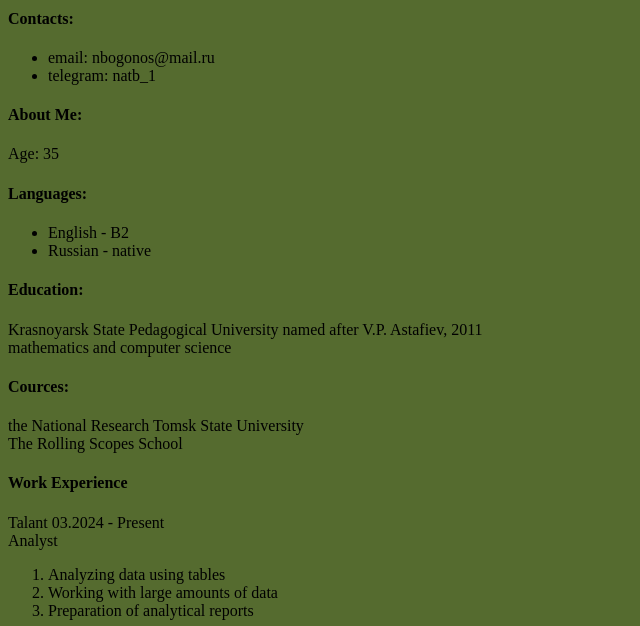
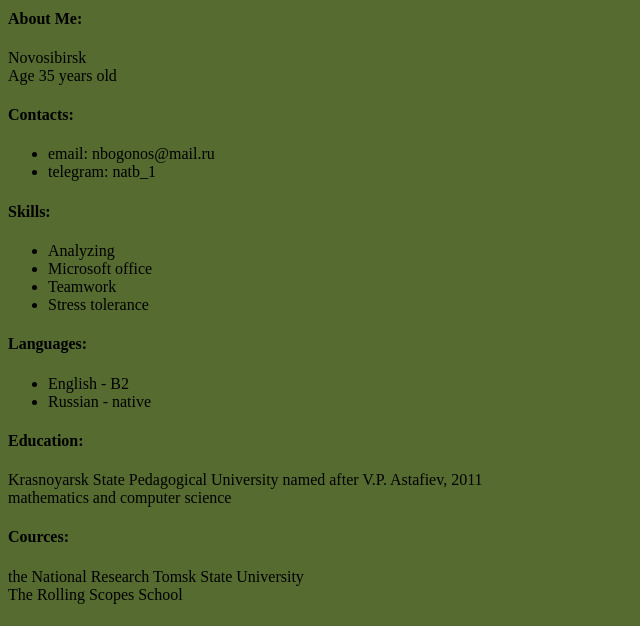
Before and after one commit to NataliaWeb02/rsschool-cv, a plain HTML site: page index.html in a window 1280 px wide. Shown: the part 374-1000 px from the top of the page, without its empty margins (0-640 px from the left). Drawn offline with Linux system fonts and the light colour scheme.

Commit message:
feat: add imaged, new info

```diff
--- a/index.html
+++ b/index.html
@@ -9,17 +9,27 @@
 </head>
 
 <body>
-    <h1>Natalia Bogonos</h1>
-    <img src="./assets/img/photo_5202037451336572561_y.jpg" alt="It must be photo here" height="200">
+    <main>
+        <h1>Natalia Bogonos</h1>
+        <img src="./assets/img/photo_5202037451336572561_y.jpg" alt="It must be photo here" height="200">
+    </main>
     <h4>Desired Position:</h4>
     Junior Frontend Developer
+    <h4>About Me:</h4>
+    Novosibirsk
+    <br>Age 35 years old
     <h4>Contacts:</h4>
     <ul>
         <li>email: nbogonos@mail.ru</li>
         <li>telegram: natb_1</li>
     </ul>
-    <h4>About Me:</h4>
-    Age: 35
+    <h4>Skills:</h4>
+    <ul>
+        <li> Analyzing </li>
+        <li>Microsoft office</li>
+        <li>Teamwork</li>
+        <li>Stress tolerance</li>
+    </ul>
     <h4>Languages:</h4>
     <ul>
         <li>English - B2</li>
@@ -39,10 +49,12 @@
         <li>Working with large amounts of data</li>
         <li>Preparation of analytical reports</li>
     </ol>
+    <h4>My Projects:</h4>
+    <a href="https://github.com/NataliaWeb02/rsschool-cv" target="_blank"> My CV</a>
+    <footer><a href="https://github.com/NataliaWeb02" target="_blank">My Github</a>
+        <br> <a href="https://rs.school/courses/javascript-ru" target="_blank">The Rolling Scopes School</a>
+        <img src="./assets/img/the_rolling_scopes_school_logo.jfif" alt="logo" height="20">
+    </footer>
 </body>
-<footer><a href="https://github.com/NataliaWeb02" target="_blank">My Github</a>
-    <br> <a href="https://rs.school/courses/javascript-ru" target="_blank">The Rolling Scopes School</a>
-    <img src="./assets/img/the_rolling_scopes_school_logo.jfif" alt="logo" height="20">
-</footer>
 
 </html>
```
